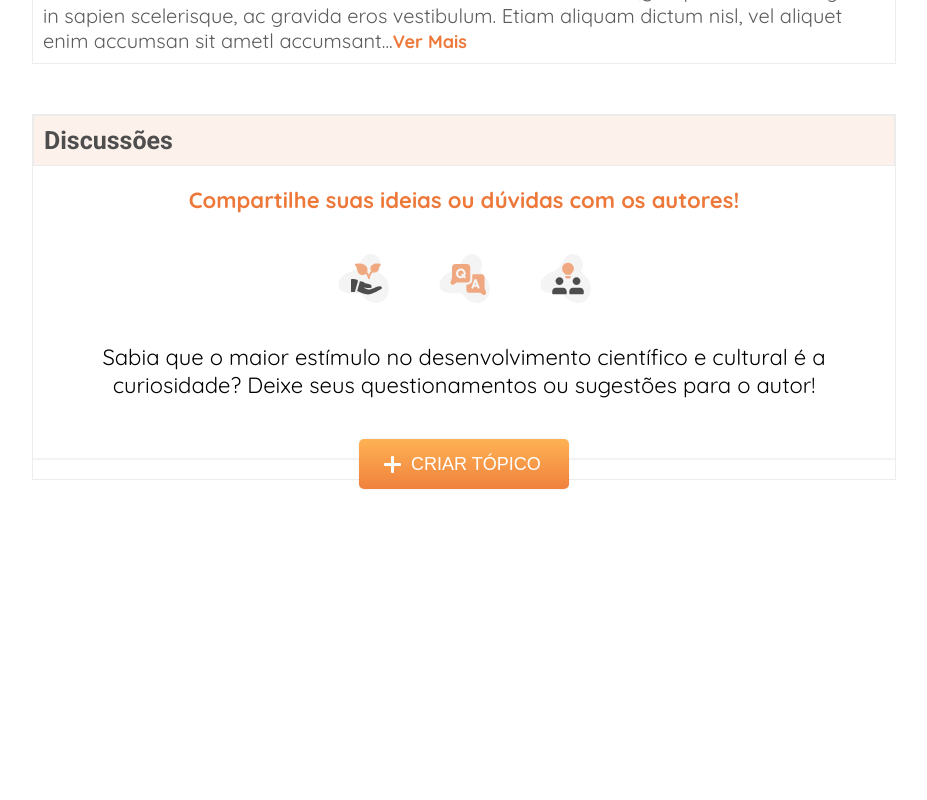
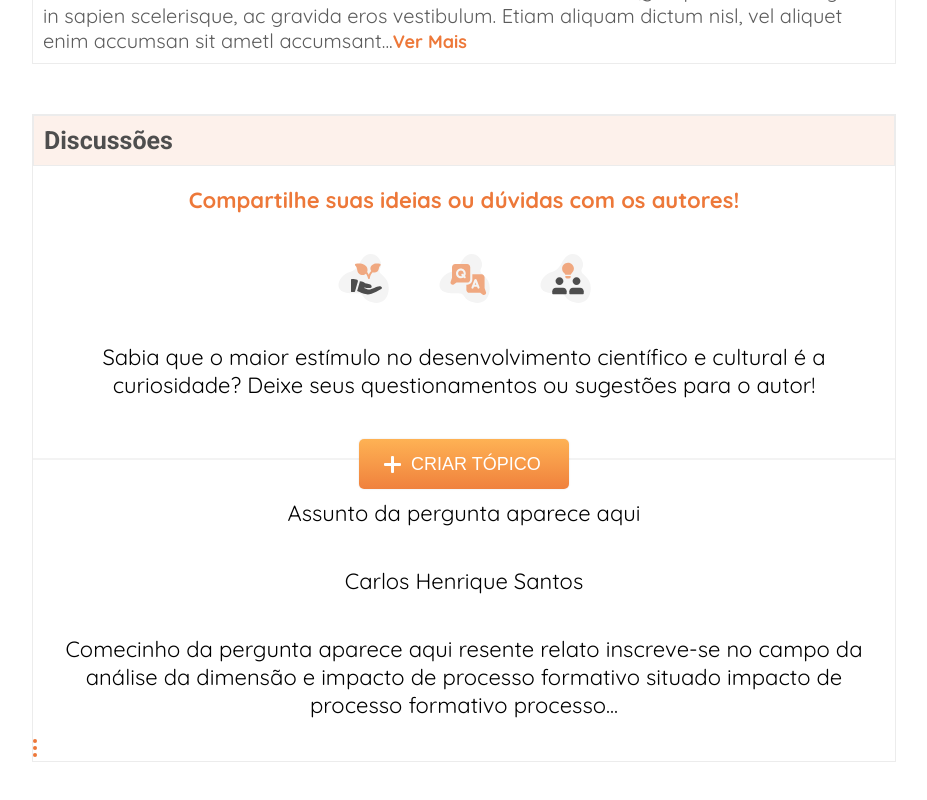
Before and after one commit to GuiPolezi/exercicios-2024, an Angular app: page / in a window 1280 px wide. Shown: the part 1398-2198 px from the top of the page, without its empty margins (326-1253 px from the left). Before the commit the page ends 1936 px from the top, so only its background shows below. Built offline with nearby package versions, Linux system fonts and the light colour scheme.

Commit message:
criando os cards do topico

```diff
--- a/src/app/app.component.html
+++ b/src/app/app.component.html
@@ -242,6 +242,27 @@
 
       <div class="agradecimento" *ngIf="topicSubmit">
         <p>Seu tópico foi enviado com sucesso! :D</p>
+        <p style="color: #595959;">Agradecemos por sua contribuição, uma notificação será enviada ao seu email assim que seu tópico for respondido!</p>
+        <p><a href="#" style="color: #ED7839;">Descubra outros trabalhos!</a></p>
+        <div class="divisoria">
+          <button class="btn-create-topic" (click)="topicForm()">
+             CRIAR NOVO TÓPICO</button>
+
+      </div>
+      </div>
+
+      <div class="card">
+        <p>Assunto da pergunta aparece aqui</p>
+        <p>Carlos Henrique Santos</p>
+        <p>Comecinho da pergunta aparece aqui resente relato inscreve-se no campo da análise da dimensão e impacto de processo formativo situado impacto de processo formativo processo...</p>
+        <div class="icons">
+          <svg width="4" height="18" viewBox="0 0 4 18" fill="none" xmlns="http://www.w3.org/2000/svg">
+            <circle cx="2" cy="16" r="2" fill="#ED7839"/>
+            <circle cx="2" cy="9" r="2" fill="#ED7839"/>
+            <circle cx="2" cy="2" r="2" fill="#ED7839"/>
+            </svg>
+
+        </div>
       </div>
     </div>
   </main>
--- a/src/app/app.component.scss
+++ b/src/app/app.component.scss
@@ -356,3 +356,12 @@ button {
   justify-content: center;
   margin-left: 85%;
 }
+
+.discussoes .agradecimento {
+  color: #ED7839;
+
+}
+
+.discussoes .agradecimento button {
+  width: 240px;
+}
```
